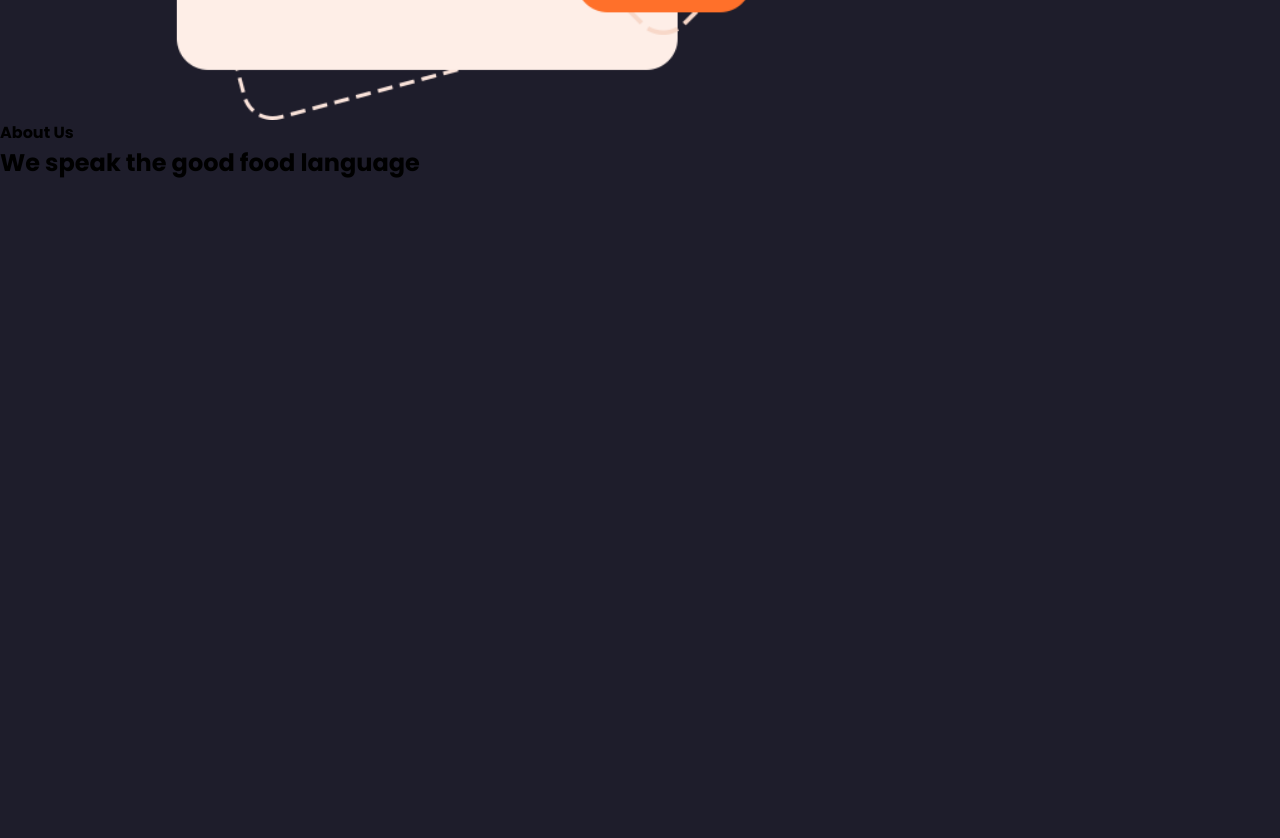
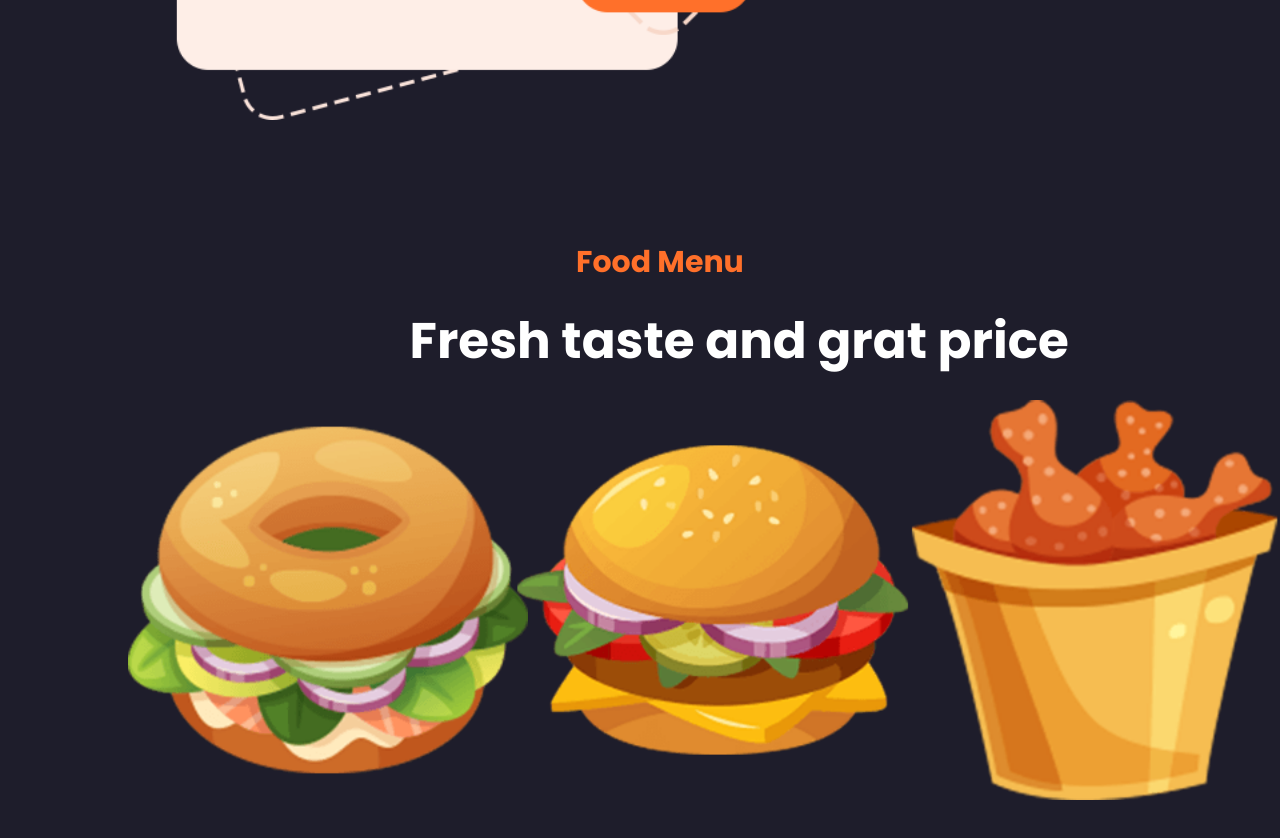
Before and after one commit to Nico115-dev/Web-Hamburguesas, a plain HTML site: page index.html in a window 1280 px wide. Shown: the part 1480-2318 px from the top of the page. Drawn offline with Linux system fonts and the light colour scheme.

Commit message:
feat: :zap: Improve Code

```diff
--- a/css/styles.css
+++ b/css/styles.css
@@ -190,6 +190,44 @@ li.nav-link a {
     left: 10%;
 }
 
+.menu1 h1{
+    position: absolute;
+    top: 215%;
+    color: #ff702a;
+    left: 45%;
+    font-size: 30px;
+    margin: 0%;
+}
+
+.menu1 h2{
+    position: absolute;
+    top: 223%;
+    margin:0%;
+    left: 32%;
+    font-size: 50px;
+    color: white;
+}
+
+.comida1{
+    position: absolute;
+    top: 235%;
+    margin: 0%;
+    left: 10%;
+}
+
+.comida2{
+    position: absolute;
+    top: 235%;
+    margin: 0%;
+    left: 40%;
+}
+
+.comida3{
+    position: absolute;
+    top: 235%;
+    margin: 0%;
+    left: 70%;
+}
 
 @media screen and (max-width: 800px) {
   nav .bars {
--- a/index.html
+++ b/index.html
@@ -1,5 +1,6 @@
 <!DOCTYPE html>
 <html lang="en">
+
 <head>
     <meta charset="UTF-8">
     <meta name="viewport" content="width=device-width, initial-scale=1.0">
@@ -8,6 +9,7 @@
     <link rel="stylesheet" href="https://cdnjs.cloudflare.com/ajax/libs/font-awesome/4.7.0/css/font-awesome.min.css">
     <title>La Hamburgueseria</title>
 </head>
+
 <body>
     <header>
         <nav>
@@ -43,24 +45,29 @@
             </h1>
 
             <h2>
-                It is a long established fact that a <br> be distracted by the readable content <br> looking at its layout. The point of
+                It is a long established fact that a <br> be distracted by the readable content <br> looking at its
+                layout. The point of
             </h2>
 
             <a href="#" class="button">Learn More</a>
         </div>
-        <img src="/images/about.png" alt="about us" class="about" height="600" >
+        <img src="/images/about.png" alt="about us" class="about" height="600">
     </section>
 
     <section class="section" id="menu">
         <div class="menu1">
-            <h4>
-                About Us
-            </h4>
+            <h1>
+                Food Menu
+            </h1>
             <h2>
-                We speak the good food language
+                Fresh taste and grat price
             </h2>
 
         </div>
+        <img src="/images/food1.png" alt="Comida1" class="comida1" height="400">
+        <img src="/images/food2.png" alt="Comida2" class="comida2" height="400">
+        <img src="/images/food3.png" alt="Comida3" class="comida3" height="400">
     </section>
 </body>
+
 </html>
```
Also changed, not shown: images/food1.png (added), images/food2.png (added), images/food3.png (added).
